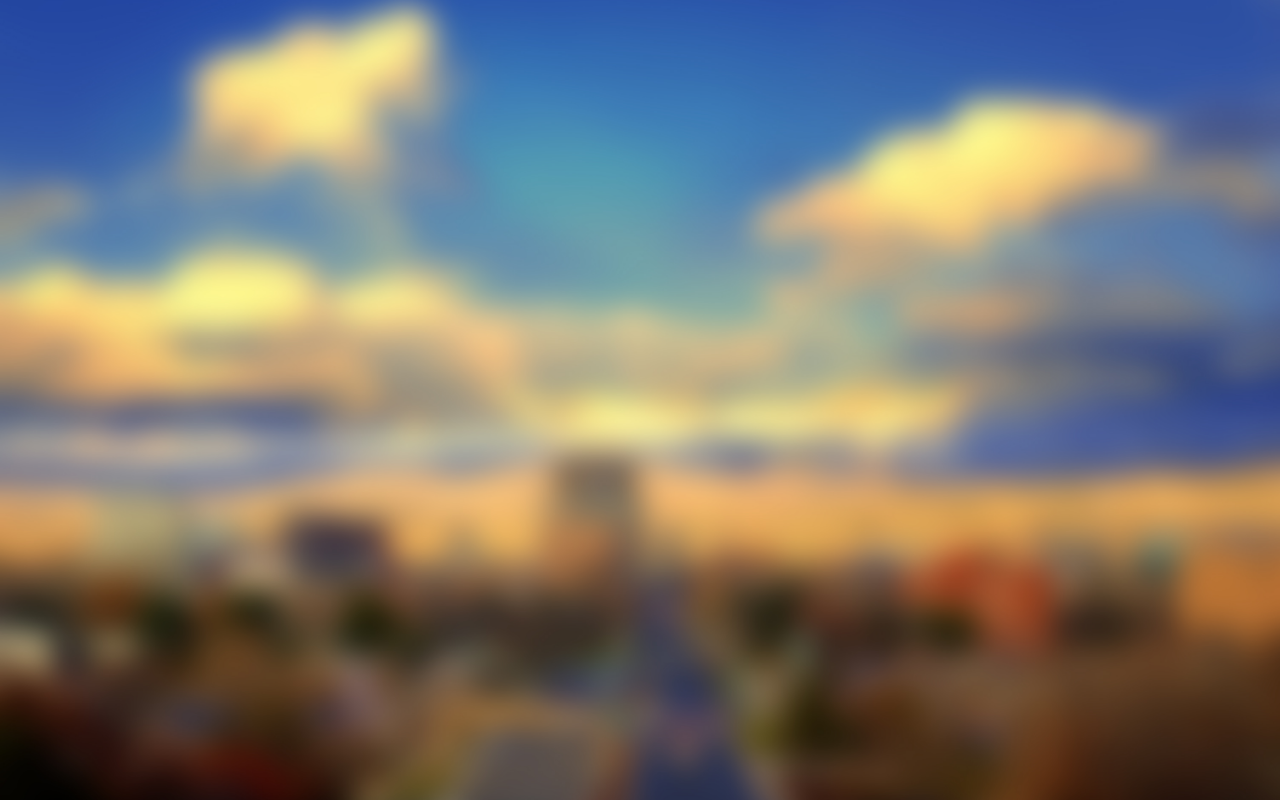
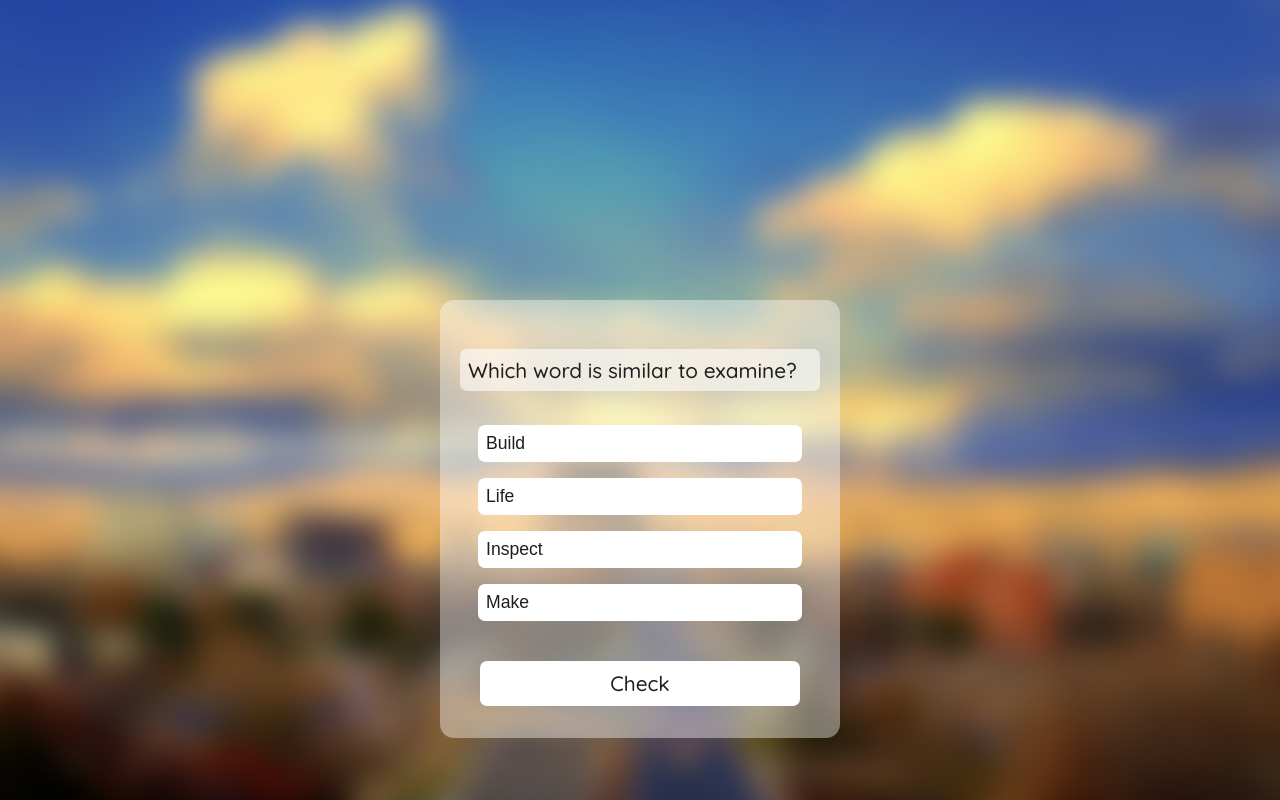
Before and after one commit to leogoulartoli/english-quiz, a Next.js app: page /quiz in a window 1280 px wide. Built offline with nearby package versions, Linux system fonts and the light colour scheme.

Commit message:
Building Quiz page

```diff
--- a/db.json
+++ b/db.json
@@ -2,28 +2,19 @@
     "bg": "/imageWelcome.jpg",
     "title": "Quiz CSS da Alura",
     "description": "Teste os seus conhecimentos sobre CSS e vamos ver quantos layouts você vai deixar de quebrar",
-    "button": "Play",
+    "buttonPlay": "Play",
+    "buttonCheck": "Check",
     "questions": [
       {
         "image": "https://media.giphy.com/media/xUOxf3yDKCuwpOlT3i/giphy.gif",
-        "title": "Como fazer um seletor por id via CSS?",
+        "title": "Which word is similar to examine?",
         "description": "Essa é pra aquecer",
         "answer": 2,
         "alternatives": [
-          ".elemento",
-          "*elemento",
-          "#elemento",
-          "%elemento"
-        ]
-      },
-      {
-        "image": "https://media.giphy.com/media/13FrpeVH09Zrb2/giphy.gif",
-        "title": "Como fazer um background gradiente com css?",
-        "description": "Faz tempo em haha",
-        "answer": 0,
-        "alternatives": [
-           "background: linear-gradient(#e66465, #9198e5);",
-           "background: gradient(#e66465, #9198e5);"
+          "Build",
+          "Life",
+          "Inspect",
+          "Make"
         ]
       }
     ],
--- a/pages/quiz.js
+++ b/pages/quiz.js
@@ -1,23 +1,49 @@
 import React from "react";
 import BackgroundImage from "../src/components/BackgroundImage";
 import LoadingScreen from "../src/components/LoadingScreen";
+import Question from '../src/components/Question';
 
 import db from "../db.json";
+import Introduction from "../src/components/Introduction";
+import Button from "../src/components/ButtonEnter";
 
 const Quiz = () => {
 
-const [loading,setLoading] = React.useState(true);
+  const [loading, setLoading] = React.useState(true);
+  const [currentQuestion, setCurrentQuestion] = React.useState(0);
 
-const timer = () => {
-    setTimeout(() => setLoading(false),2500);
-}
-timer();
+  const timer = () => {
+    setTimeout(() => setLoading(false), 1500);
+  }
+  timer();
 
 
   return (
     <BackgroundImage backgroundImage={db.bg}>
-        {loading && <LoadingScreen></LoadingScreen>}
+      {loading && <LoadingScreen></LoadingScreen>}
+      {!loading && <Introduction style={{ marginTop: '300px' }}>
+        <Question>
+          <Question.TitleContainer>
+            <Question.Title>
+              {db.questions[currentQuestion].title}
+            </Question.Title>
+          </Question.TitleContainer>
+          <Question.OptionContainer>
+            {db.questions[currentQuestion].alternatives.map((question, index) => {
+              return (
+                <Question.Option key={index}>{question}</Question.Option>
+              );
+            })}
+          </Question.OptionContainer>
+        </Question>
+        <Button
+          borderRadius={db.theme.borderRadius}
+        >
+          {db.buttonCheck}
+        </Button>
 
+
+      </Introduction>}
     </BackgroundImage>
   );
 };
--- a/src/components/ButtonEnter/index.js
+++ b/src/components/ButtonEnter/index.js
@@ -1,14 +1,15 @@
 import styled from "styled-components"
 
-const ButtonEnter = styled.button`
+const Button = styled.button`
     font-family: 'Quicksand',sans-serif;
     font-weight: 500;
     color: #1e1e1e;
     width:80%;
-    height:2.5rem;
+    height:2.8rem;
     background-color: #FFF;
     border-style:none;
     font-size: 1.3rem;
+    margin-top:2.5rem;
     border-radius: ${({borderRadius}) => borderRadius};
     &:hover{
         background-color:#efe9e9;
@@ -19,4 +20,4 @@ const ButtonEnter = styled.button`
     }
 `;
 
-export default ButtonEnter
+export default Button
--- a/src/components/Introduction/Input/index.js
+++ b/src/components/Introduction/Input/index.js
@@ -29,7 +29,6 @@ const Input = styled.input`
 `;
 
 const ErrorMessage = styled.span `
-  margin-bottom: 2rem;
   color:red;
 `
 
@@ -53,7 +52,7 @@ const InputContainer = ({onChangeValue ,borderColor, borderRadius, placeholder,
     ></Input>
         {isError ? (<ErrorMessage>
             {errorMessage}
-        </ErrorMessage>) : <ErrorMessage></ErrorMessage>}
+        </ErrorMessage>) : ''}
     </>
   );
 };
--- /dev/null
+++ b/src/components/Question/index.js
@@ -0,0 +1,61 @@
+import styled from 'styled-components'
+
+const Question = styled.div`
+    width:90%;
+`
+
+Question.TitleContainer = styled.div`
+    background-color: #FFFFFF99;
+    width:100%;
+    border-radius:7px;
+    margin-bottom: 2.1rem;
+`
+
+Question.Title = styled.h2`
+    font-weight: 500;
+    padding: 0.5rem;
+    color: #1e1e1e;
+    border-style:none;
+    font-size: 1.3rem;
+`
+
+Question.OptionContainer = styled.div`
+    margin: 0 auto;
+    width:90%;
+    display: flex;
+    flex-direction: column;
+    align-items:center;
+`
+
+Question.OptionLetter = styled.div
+
+Question.Option = styled.button`
+    background-color: #FFFFFF;
+    text-align: left;
+    width:100%;
+    font-weight: 400;
+    padding: 0.5rem;
+    color: #1e1e1e;
+    border-style:none;
+    font-size: 1.1rem;
+    border-radius:7px;
+    margin-bottom:1rem;
+
+    &:hover{
+        background-color:#efe9e9;
+        border: 1px solid #7a7a7a;
+        transition: 0.3s ease;
+    } &:focus {
+        outline: none;
+        color:#FFFFFF;
+        background-color: #0093E9;
+        background-image: linear-gradient(160deg, #0093E9 0%, #80D0C7 100%);
+
+    }
+
+    &:last-child{
+        margin-bottom:0;
+    }
+
+`
+export default Question;
```
Also changed, not shown: pages/index.js (+4 -4 lines), 1 other file (tests, documents, lock files or other folders).
